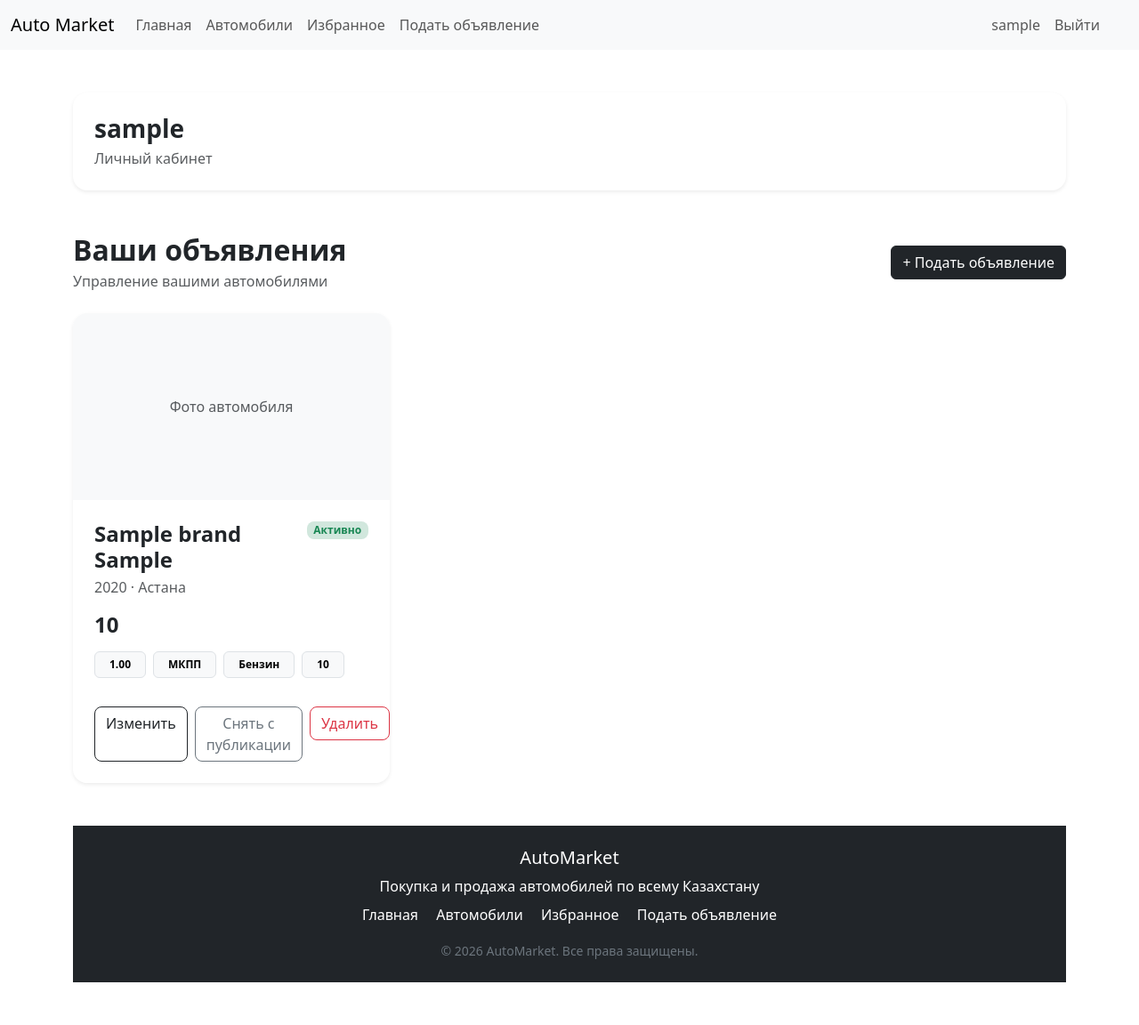
After one commit to ggggg504-wq/AutoMarket, a Django app: page /accounts/profile/ in a window 1280 px wide. The commit adds this page. Shown: the whole page at 89% size. Run offline with Django 5.2, Linux system fonts and the light colour scheme; a user stored in the database is signed in; tables that the repository leaves empty hold one stand-in row (values such as "Sample post"); some libraries are stand-ins or nearby versions.

Commit message:
feat: add car management and publication status

```diff
--- a/accounts/urls.py
+++ b/accounts/urls.py
@@ -3,7 +3,8 @@ from django.contrib.auth import views as auth_views
 from . import views
 
 urlpatterns = [
-    path("accounts/login/", auth_views.LoginView.as_view(), name='login'),
+    path("login/", auth_views.LoginView.as_view(), name='login'),
     path("register/", views.register, name='register'),
     path("logout/", auth_views.LogoutView.as_view(), name='logout'),
+    path("profile/", views.profile, name='profile'),
     ]
--- a/accounts/views.py
+++ b/accounts/views.py
@@ -1,6 +1,10 @@
 from django.contrib.auth.forms import UserCreationForm
+from django.http import HttpResponse
 from django.shortcuts import render, redirect
 from django.contrib.auth import login
+
+from cars.models import Car
+
 
 def register(request):
     if request.user.is_authenticated:
@@ -14,3 +18,7 @@ def register(request):
     else:
         form = UserCreationForm()
     return render(request, 'registration/register.html', {'form': form})
+
+def profile(request):
+    cars = Car.objects.filter(owner=request.user)
+    return render(request, 'profile.html',{'cars': cars})
--- a/cars/models.py
+++ b/cars/models.py
@@ -52,7 +52,7 @@ class Car(models.Model):
     description = models.TextField(blank=True)
     engine = models.DecimalField(max_digits=4, decimal_places=2)
     created_at = models.DateTimeField(auto_now_add=True)
-
+    is_active = models.BooleanField(default=True)
 
     def __str__(self):
         return f'{self.brand.name} {self.model}'
--- a/cars/urls.py
+++ b/cars/urls.py
@@ -5,4 +5,7 @@ urlpatterns = [
     path('', views.cars, name='cars'),
     path('<int:car_id>', views.car, name='car_detail'),
     path('create/', views.create_car, name='car_create'),
+    path('<int:car_id>/edit/', views.edit_car, name='car_edit'),
+    path('<int:car_id>/delete/', views.delete_car, name='delete_car'),
+    path('<int:car_id>/toggle_car/', views.toggle_car, name='toggle_car'),
 ]
--- a/config/urls.py
+++ b/config/urls.py
@@ -20,7 +20,6 @@ from django.contrib import admin
 urlpatterns = [
     path('admin/', admin.site.urls),
     path('', include('core.urls')),
-    path('', include('accounts.urls')),
+    path('accounts/', include('accounts.urls')),
     path('cars/', include('cars.urls')),
-    path('', include('accounts.urls')),
 ]
--- a/templates/base.html
+++ b/templates/base.html
@@ -32,7 +32,7 @@
         <ul class="navbar-nav ms-auto me-4 mb-2 mb-lg-0">
           {% if user.is_authenticated %}
             <li class="nav-item">
-              <a class="nav-link" href="#">{{ user.username }}</a>
+              <a class="nav-link" href="{% url 'profile' %}">{{ user.username }}</a>
             </li>
             <li class="nav-item">
               <form method="post" action="{% url 'logout' %}" class="d-inline">
--- /dev/null
+++ b/templates/profile.html
@@ -0,0 +1,147 @@
+{% extends 'base.html' %}
+
+{% block content %}
+
+<div class="container py-5">
+
+    <div class="card border-0 shadow-sm rounded-4 mb-5">
+        <div class="card-body p-4">
+
+            <h3 class="fw-bold mb-1">{{ user.username }}</h3>
+            <p class="text-muted mb-0">Личный кабинет</p>
+
+        </div>
+    </div>
+
+
+    <div class="d-flex justify-content-between align-items-center mb-4">
+
+        <div>
+            <h2 class="fw-bold mb-1">Ваши объявления</h2>
+            <p class="text-muted mb-0">
+                Управление вашими автомобилями
+            </p>
+        </div>
+
+        <a href="{% url 'car_create' %}" class="btn btn-dark">
+            + Подать объявление
+        </a>
+    </div>
+
+    <div class="row g-4">
+        {% for car in cars %}
+
+        <div class="col-12 col-md-6 col-lg-4">
+
+            <div class="card border-0 shadow-sm rounded-4 overflow-hidden h-100">
+
+                <div class="bg-light d-flex align-items-center justify-content-center"
+                     style="height: 210px;">
+                    <span class="text-muted">
+                        Фото автомобиля
+                    </span>
+                </div>
+
+
+                <div class="card-body p-4">
+
+                    <div class="d-flex justify-content-between
+                                align-items-start mb-2">
+
+                        <div>
+                            <h4 class="fw-bold mb-1">
+                                {{ car.brand.name }} {{ car.model }}
+                            </h4>
+
+                            <p class="text-muted mb-0">
+                                {{ car.year }} · {{ car.get_city_display }}
+                            </p>
+                        </div>
+
+                    {% if car.is_active %}
+                        <span class="badge bg-success-subtle text-success rounded-3">
+                            Активно
+                        </span>
+                    {% else %}
+                        <span class="badge bg-secondary-subtle text-secondary rounded-3">
+                            Неактивно
+                        </span>
+                    {% endif %}
+
+
+                    </div>
+
+
+                    <h4 class="fw-bold my-3">
+                        {{ car.price }}
+                    </h4>
+
+
+                    <div class="d-flex flex-wrap gap-2">
+
+                        <span class="badge text-bg-light border rounded-2 px-3 py-2">
+                            {{ car.engine }}
+                        </span>
+
+                        <span class="badge text-bg-light border rounded-2 px-3 py-2">
+                            {{ car.get_transmission_display }}
+                        </span>
+
+                        <span class="badge text-bg-light border rounded-2 px-3 py-2">
+                            {{ car.get_fuel_display }}
+                        </span>
+
+                        <span class="badge text-bg-light border rounded-2 px-3 py-2">
+                            {{ car.mileage }}
+                        </span>
+
+                    </div>
+
+                </div>
+
+
+                <div class="card-footer bg-white border-0 px-4 pb-4">
+
+                    <div class="d-flex gap-2">
+
+                        <a href="{% url 'car_edit' car.id %}" class="btn btn-outline-dark rounded-3 flex-grow-1">
+                            Изменить
+                        </a>
+
+
+                    {% if car.is_active %}
+                    <form method="post" action="{% url 'toggle_car' car.id %}">
+                        {% csrf_token %}
+                        <button type="submit" class="btn btn-outline-secondary rounded-3">
+                            Снять с публикации
+                        </button>
+                    </form>
+                {% else %}
+                    <form method="post" action="{% url 'toggle_car' car.id %}">
+                        {% csrf_token %}
+                        <button type="submit" class="btn btn-outline-success rounded-3">
+                            Опубликовать
+                        </button>
+                    </form>
+                {% endif %}
+
+
+                    <form method="post" action="{% url 'delete_car' car.id %}">
+                        {% csrf_token %}
+                        <button type="submit" class="btn btn-outline-danger rounded-3">
+                            Удалить
+                        </button>
+                    </form>
+
+                    </div>
+
+                </div>
+
+            </div>
+
+        </div>
+
+    {% endfor %}
+</div>
+
+{% endblock %}
```
Also changed, not shown: cars/views.py (+36 -3 lines), cars/migrations/0004_car_is_active.py (added).
